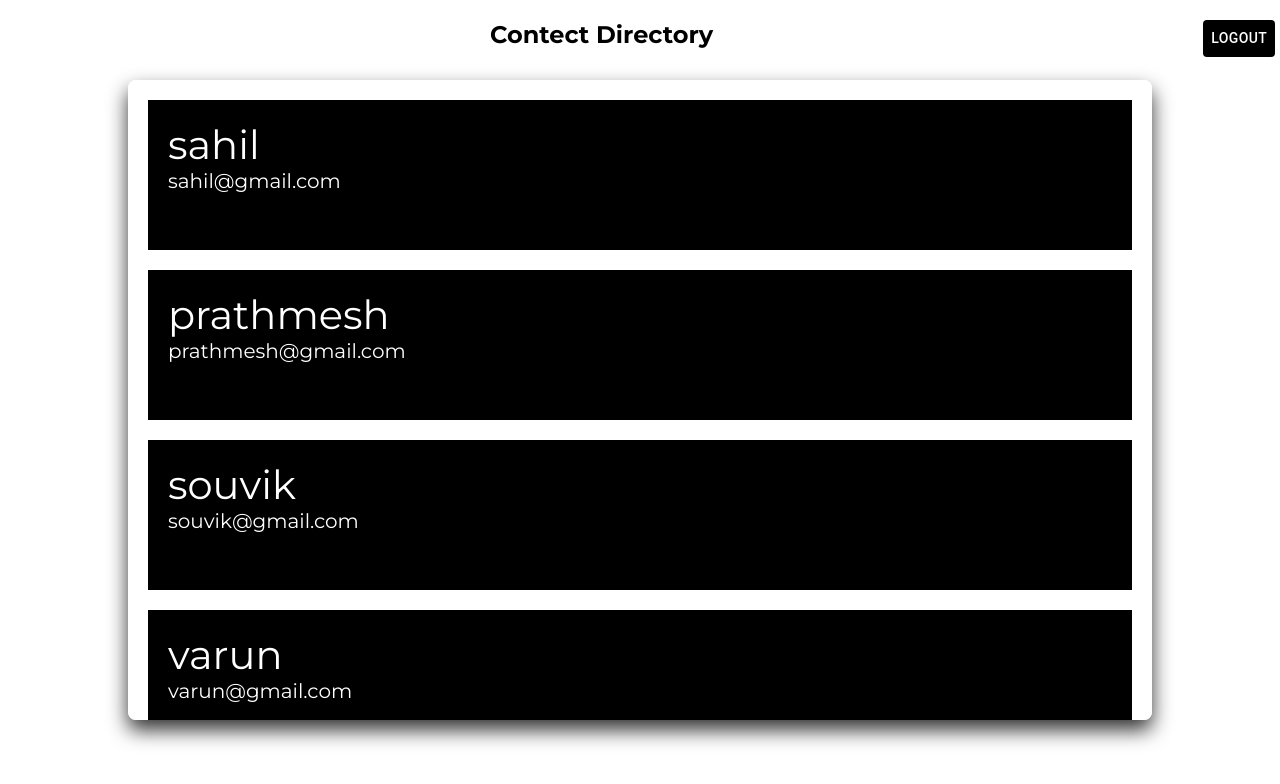
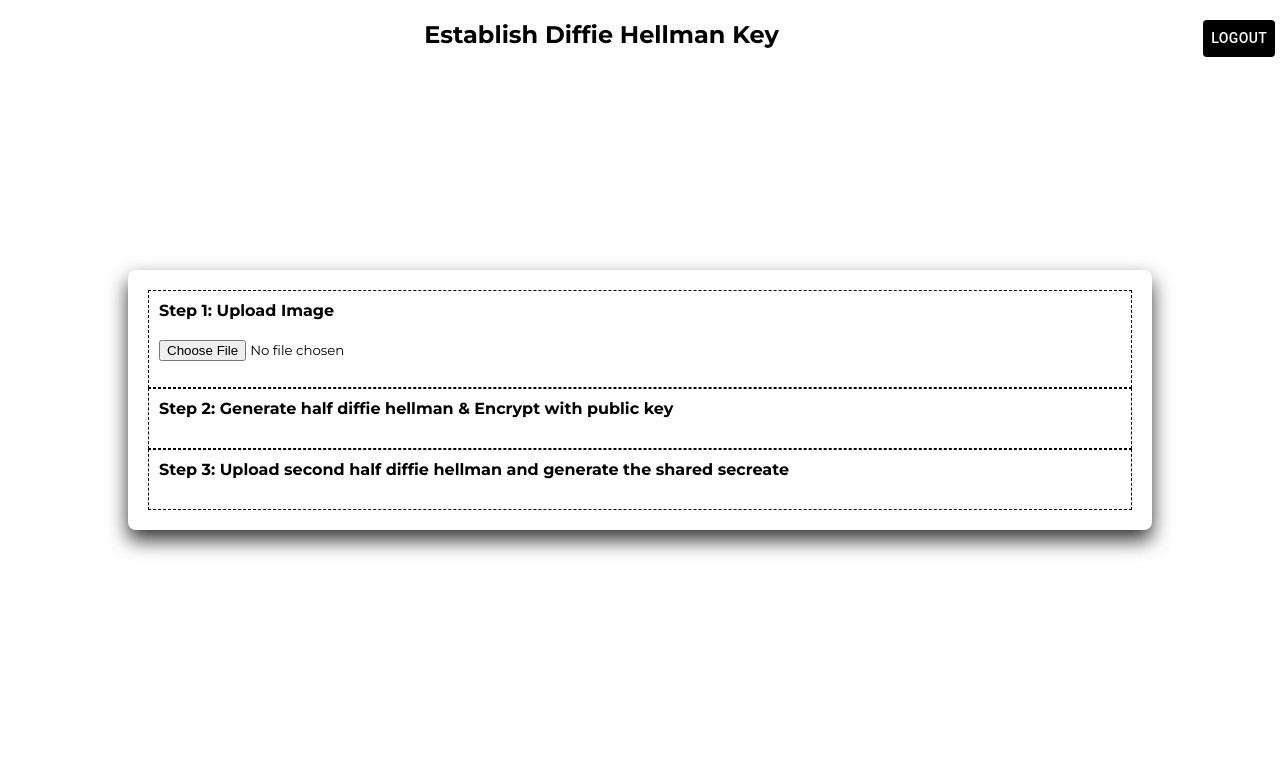
Before and after one commit to sahilkanjariya00/ibe_dh, a React (Vite) app: page / in a window 1280 px wide. Both pictures are taken after typing "name@example.com", "Sample123" into the empty fields and a click on the button "LOG IN". Shown: the top 784 px of the page. Built offline with nearby package versions, Linux system fonts and the light colour scheme.

Commit message:
file upload component added.

```diff
--- a/src/Util/helper.tsx
+++ b/src/Util/helper.tsx
@@ -9,3 +9,13 @@ export const getFromSessionStorage = (key: string) => {
 export const removeFromSessionStorage = (key: string) => {
     sessionStorage.removeItem(key);
 }
+
+export const saveFile = async (blob:any) => {
+    const a = document.createElement('a');
+    a.download = 'my-file.png';
+    a.href = URL.createObjectURL(blob);
+    a.addEventListener('click', (e) => {
+      setTimeout(() => URL.revokeObjectURL(a.href), 30 * 1000);
+    });
+    a.click();
+};
--- a/src/pages/Dashboard/Dashboard.component.tsx
+++ b/src/pages/Dashboard/Dashboard.component.tsx
@@ -1,8 +1,8 @@
 import React, { useEffect, useState } from 'react'
 import style from './Dashboard.module.scss'
-import { Buttoncomp } from '../../stories';
+import { Buttoncomp, SingleFileUploader } from '../../stories';
 import { useAuthContext } from '../../hooks';
-import { removeFromSessionStorage } from '../../Util/helper';
+import { removeFromSessionStorage, saveFile } from '../../Util/helper';
 
 type UserDataType = {
   uuid: string,
@@ -21,6 +21,7 @@ const DATA = [
 const Dashboard = () => {
   const {state,dispatch} = useAuthContext();
   const [userData, setUserData] = useState<UserDataType[]>();
+  const [file, setFile] = useState<File | null>(null);
 
   useEffect(()=>{
     setUserData(DATA);
@@ -31,21 +32,36 @@ const Dashboard = () => {
     dispatch({type: 'logout'});
   }
 
+  const handlePubKeyGeneration = () => {
+    if(file){
+      const blob = new Blob([file], {type : 'image/png'});
+      saveFile(blob);
+    }
+
+  }
+
   return (
     <div className={style.container}>
       <div className={style.upperConainer}>
-        <h2 className={style.contect}>Contect Directory</h2>
+        <h2 className={style.contect}>Establish Diffie Hellman Key</h2>
         <Buttoncomp label='Logout' onClick={handleLogOut}></Buttoncomp>
       </div>
       <div className={style.inContainer}>
-        {
-          userData?.map((data)=>
-            <div key={data.uuid} className={style.card}>
-              <p className={style.name}>{data.name}</p>
-              <p className={style.email}>{data.email}</p>
-            </div>
-          )
-        }
+        <div className={style.firstStep}>
+          <div className={style.title}>Step 1: Upload Image</div>
+          <SingleFileUploader onValueChange={setFile} />
+          {
+            file?
+              <Buttoncomp label='Upload' onClick={handlePubKeyGeneration} props={{className:style.upload}}/>
+            :<></>
+          }
+        </div>
+        <div className={style.secondStep}>
+          <div className={style.title}>Step 2: Generate half diffie hellman & Encrypt with public key</div>
+        </div>
+        <div className={style.thirdStep}>
+          <div className={style.title}>Step 3: Upload second half diffie hellman and generate the shared secreate</div>
+        </div>
       </div>
     </div>
   )
--- a/src/pages/Dashboard/Dashboard.module.scss
+++ b/src/pages/Dashboard/Dashboard.module.scss
@@ -21,7 +21,7 @@
 
     .inContainer{
         width: 80%;
-        height: 80vh;
+        // height: 80vh;
         margin: 0;
         position: absolute;
         top: 50%;
@@ -32,6 +32,30 @@
         box-shadow: 0 10px 20px $black1;
         padding: 20px;
         overflow: auto;
+        display: flex;
+        flex-direction: column;
+
+        ul{
+            list-style: none;
+        }
+
+        .title{
+            font-weight: bold;
+            margin-bottom: 20px;
+        }
+
+        >div{
+            padding: 10px;
+            border: 1px solid black;
+            border-style: dashed;
+            width: 100%;
+        }
+
+        .firstStep{
+            .upload{
+                margin-top: 10px;
+            }
+        }
     }
 
     .card{
--- a/src/stories/Button/Button.component.tsx
+++ b/src/stories/Button/Button.component.tsx
@@ -12,6 +12,7 @@ const Buttoncomp = ({label,onClick,props}: ButtonType)  => {
     <>
         <StyledButton
             onClick={onClick}
+            className={props?.className}
             {...props}
         >
             {label}
--- /dev/null
+++ b/src/stories/FileUpload/FileUpload.component.tsx
@@ -0,0 +1,41 @@
+import React, { useEffect, useState } from 'react';
+import { StyledInput, Styledtitle } from './FileUpload.styled';
+
+type SingleFileUploaderProps = {
+    onValueChange: React.Dispatch<React.SetStateAction<File | null>>;
+}
+
+const SingleFileUploader = (props:SingleFileUploaderProps) => {
+  const [file, setFile] = useState<File | null>(null);
+
+  const handleFileChange = (e: React.ChangeEvent<HTMLInputElement>) => {
+    if (e.target.files) {
+      setFile(e.target.files[0]);
+    }
+  };
+
+  useEffect(()=>{
+    props.onValueChange(file);
+  },[file])
+
+
+  return (
+    <>
+      <StyledInput>
+        <input id="file" type="file" onChange={handleFileChange} />
+      </StyledInput>
+      {file && (
+        <section>
+          <Styledtitle>File details: </Styledtitle>
+          <ul>
+            <li><Styledtitle>Name: </Styledtitle> {file.name}</li>
+            <li><Styledtitle>Type: </Styledtitle> {file.type}</li>
+            <li><Styledtitle>Size: </Styledtitle> {file.size} bytes</li>
+          </ul>
+        </section>
+      )}
+    </>
+  );
+};
+
+export default SingleFileUploader;
--- /dev/null
+++ b/src/stories/FileUpload/FileUpload.styled.tsx
@@ -0,0 +1,13 @@
+import styled from "styled-components";
+
+export const StyledInput = styled.div`
+  display: flex;
+  flex-direction: column;
+  align-items: flex-start;
+  margin-bottom: 1rem;
+`;
+
+export const Styledtitle = styled.p`
+  font-weight  : bold;
+  display: inline-block;
+`;
--- /dev/null
+++ b/src/stories/FileUpload/index.ts
@@ -0,0 +1,3 @@
+import SingleFileUploader from "./FileUpload.component";
+
+export default SingleFileUploader;
```
Also changed, not shown: src/stories/index.ts (+3 -1 lines), 2 other files (tests, documents, lock files or other folders).
